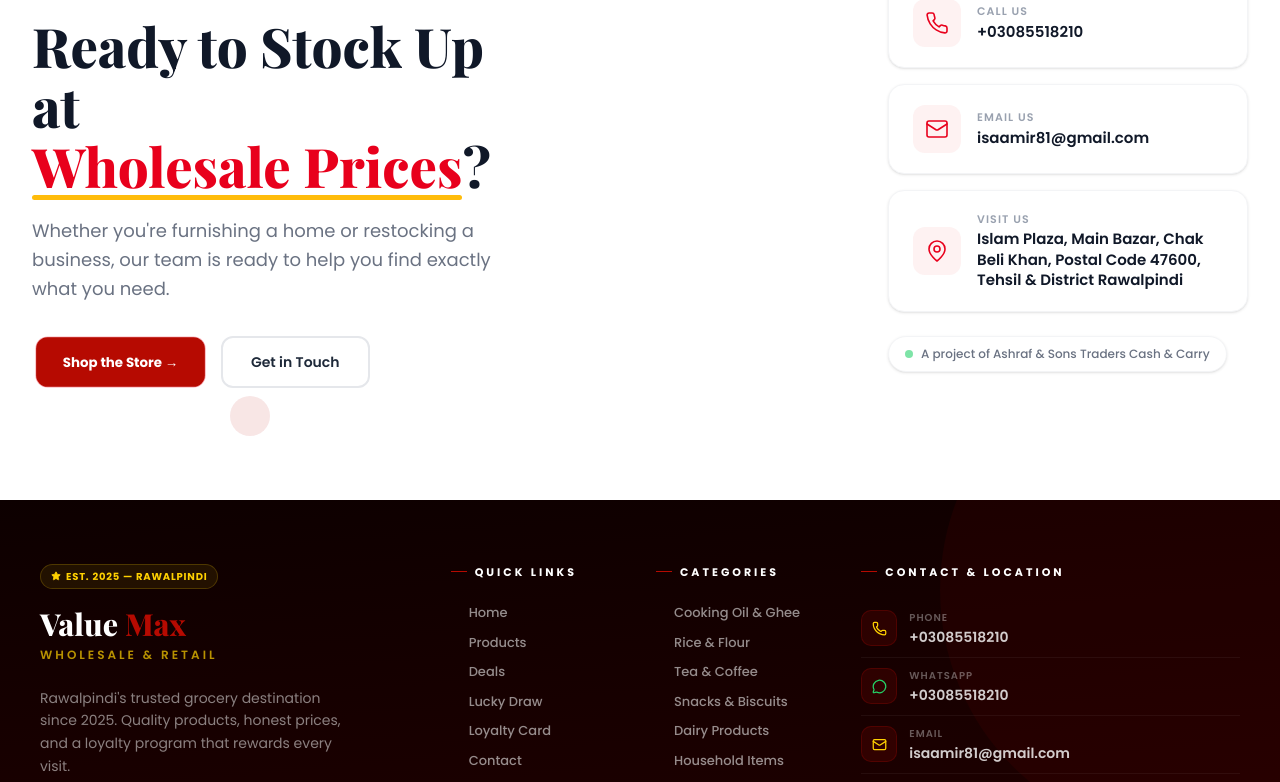
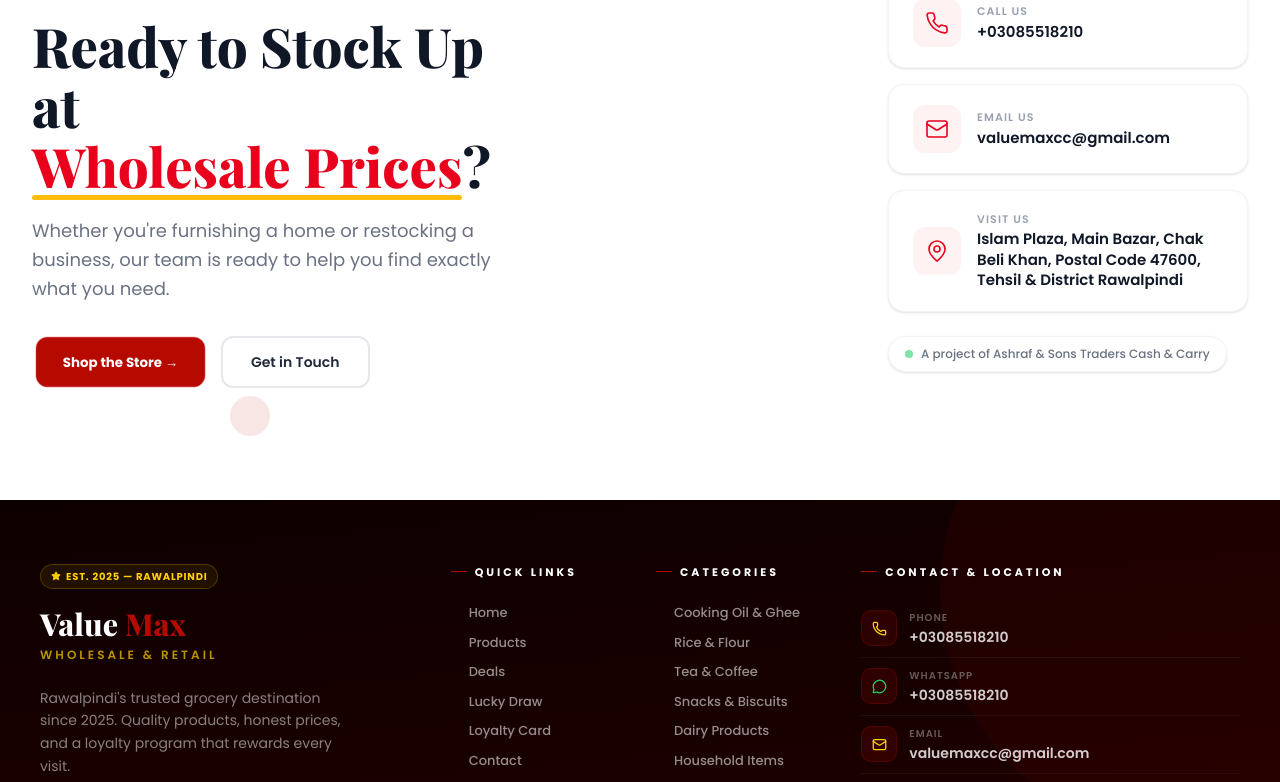
Before and after one commit to Valuemax-Carry/value-max, a Next.js app: page / in a window 1280 px wide. Shown: the part 6140-6922 px from the top of the page. Built offline with nearby package versions, Linux system fonts and the light colour scheme.

Commit message:
making some updates

```diff
--- a/app/products/[slug]/page.js
+++ b/app/products/[slug]/page.js
@@ -14,7 +14,7 @@ export default function Page({ params }) {
   const [buyProduct, setBuyProduct] = useState(null);
 
   const WHATSAPP_NUMBER = "03085518210";
-  const EMAIL = "isaamir81@gmail.com";
+  const EMAIL = "valuemaxcc@gmail.com";
   const LOCATION = "Islam Plaza, Main Bazar, Chak Beli Khan, Postal Code 47600, Tehsil & District Rawalpindi";
     const MAPS_LINK = "https://maps.app.goo.gl/2FuBRsf7LCJKKZ1C8";
 
--- a/components/app-shell/Footer.js
+++ b/components/app-shell/Footer.js
@@ -5,7 +5,7 @@ import Link from 'next/link'
 import { Phone, Mail, MapPin, MessageCircle, Clock, ChevronRight, Star, PhoneCall } from 'lucide-react'
 
 const WHATSAPP_NUMBER = "03085518210"
-const EMAIL = "isaamir81@gmail.com"
+const EMAIL = "valuemaxcc@gmail.com"
 const INSTAGRAM = "https://instagram.com/cashandcarry.pk"
 const MAPS_LINK = "https://maps.app.goo.gl/2FuBRsf7LCJKKZ1C8"
 const LOCATION = "Islam Plaza, Main Bazar, Chak Beli Khan, Postal Code 47600, Tehsil & District Rawalpindi"
--- a/components/landing/Contact.js
+++ b/components/landing/Contact.js
@@ -20,7 +20,7 @@ const CONTACT_CARDS = [
       </svg>
     ),
     label: "Email Us",
-    value: "isaamir81@gmail.com",
+    value: "valuemaxcc@gmail.com",
   },
   {
     icon: (
```
